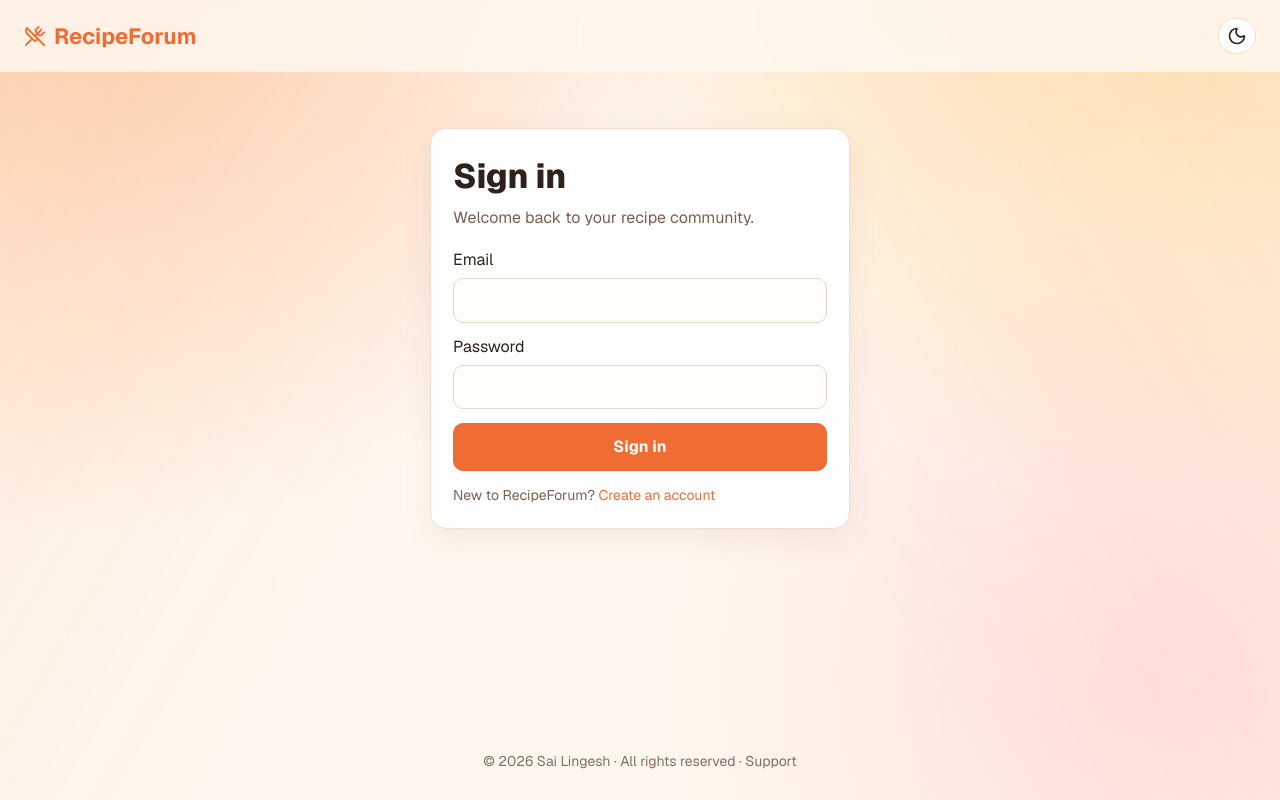
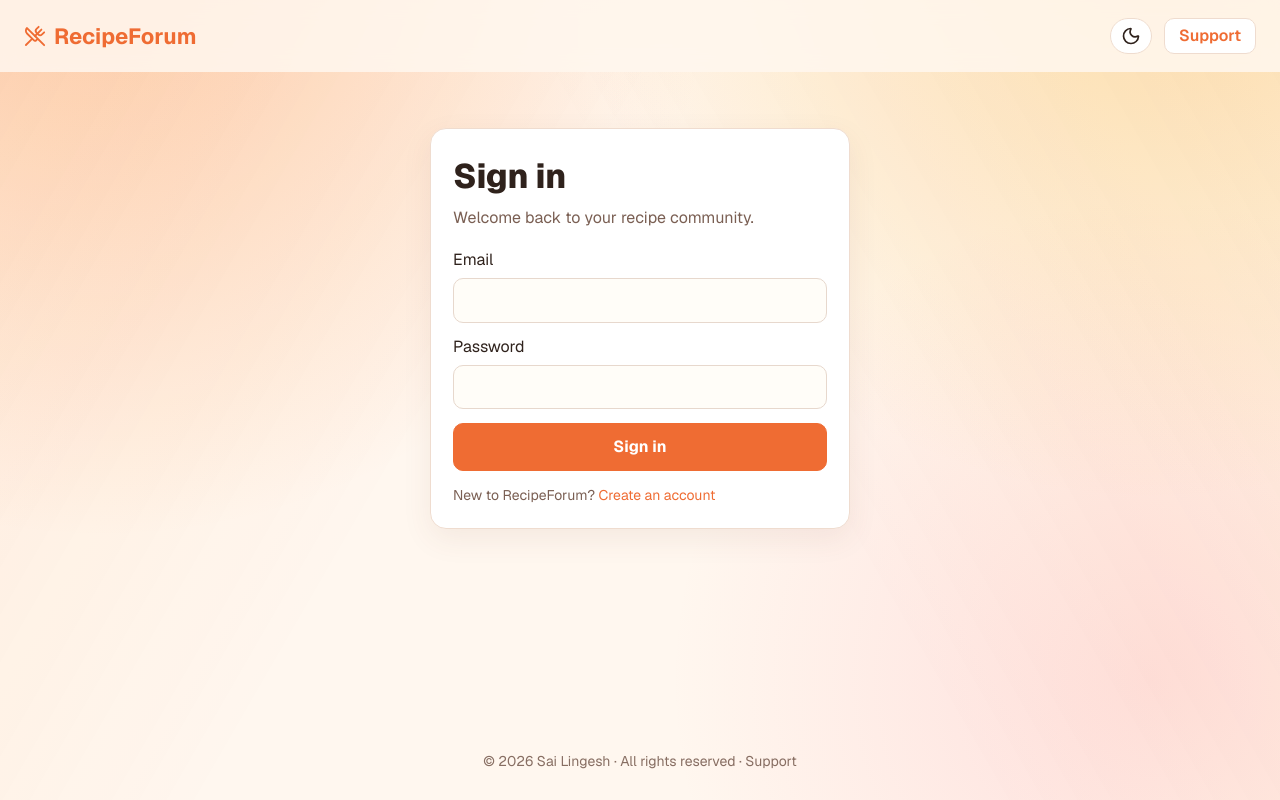
Before and after one commit to SAI-LINGESH-AG/recipe-forum, a Next.js app: page /login in a window 1280 px wide. Built offline with nearby package versions, Linux system fonts and the light colour scheme; no server answers.

Commit message:
feat: theme bu

```diff
--- a/app/components/layout/Navbar.tsx
+++ b/app/components/layout/Navbar.tsx
@@ -49,6 +49,19 @@ export default function Navbar() {
     pathname === '/forgot-password' ||
     pathname === '/reset-password'
 
+  const navChipStyle = {
+    display: 'inline-flex',
+    alignItems: 'center',
+    justifyContent: 'center',
+    background: 'var(--background-elevated)',
+    border: '1px solid var(--card-border)',
+    padding: '7px 14px',
+    borderRadius: '10px',
+    textDecoration: 'none',
+    fontWeight: 600,
+    lineHeight: 1.2,
+  } as const
+
   return (
     <nav style={{
       padding: '0 24px',
@@ -77,42 +90,38 @@ export default function Navbar() {
       </Link>
 
       {/* Desktop nav links */}
-      <div style={{ display: 'flex', alignItems: 'center', gap: '24px' }}>
+      <div style={{ display: 'flex', alignItems: 'center', gap: '12px' }}>
 
         {/* Theme toggle */}
         {mounted && (
           <button
             onClick={() => setTheme(theme === 'dark' ? 'light' : 'dark')}
             style={{
-              background: 'var(--background-elevated)',
-              border: '1px solid var(--card-border)',
+              ...navChipStyle,
               cursor: 'pointer',
-              padding: '7px 8px',
+              padding: '7px 10px',
               borderRadius: '999px',
-              display: 'inline-flex',
-              alignItems: 'center',
-              justifyContent: 'center',
             }}
           >
             {theme === 'dark' ? <Sun size={20} /> : <Moon size={20} />}
           </button>
         )}
+        <a href="mailto:sailingesh664@gmail.com" style={navChipStyle}>
+          Support
+        </a>
 
         {hideAccountActions ? null : userEmail ? (
           <>
-            <Link href="/profile" style={{ textDecoration: 'none', fontWeight: '500' }}>
+            <Link href="/profile" style={navChipStyle}>
               Profile
             </Link>
-            <Link href="/recipes/new" style={{ textDecoration: 'none', fontWeight: '500' }}>
+            <Link href="/recipes/new" style={navChipStyle}>
               Share Recipe
             </Link>
             <button
               onClick={handleSignOut}
               style={{
-                background: 'var(--background-elevated)',
-                border: '1px solid var(--card-border)',
-                padding: '7px 16px',
-                borderRadius: '10px',
+                ...navChipStyle,
                 cursor: 'pointer',
               }}
             >
```
